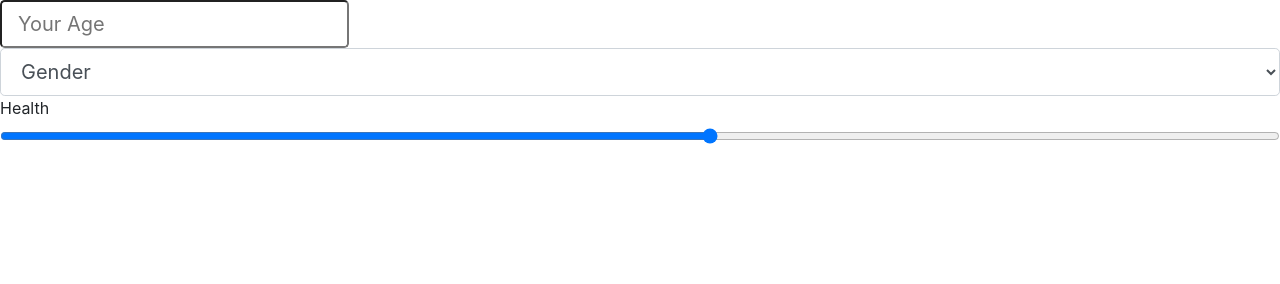
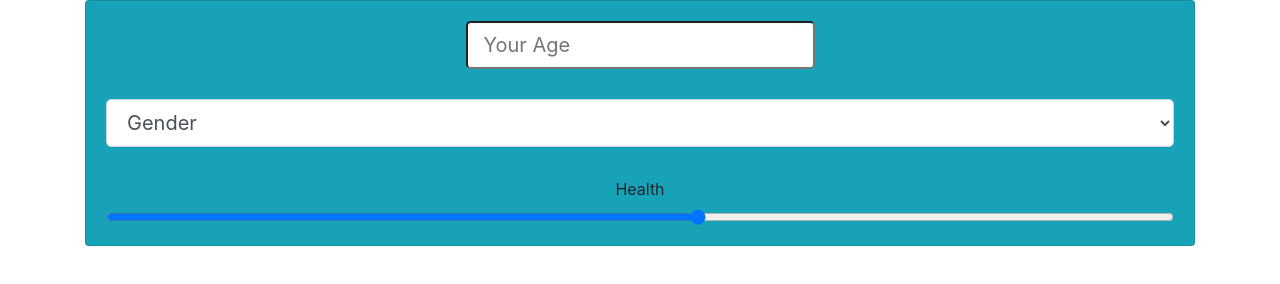
Before and after one commit to LiamPKenna/Galactic-Age-Calculator, a website built with webpack: page src/index.html in a window 1280 px wide. Built offline with nearby package versions, Linux system fonts and the light colour scheme.

Commit message:
add initial styling to user input form

```diff
--- a/src/css/styles.css
+++ b/src/css/styles.css
@@ -0,0 +1,9 @@
+.user-input-div {
+  text-align: center;
+  padding: 20px;
+}
+
+select {
+  margin-top: 30px;
+  margin-bottom: 30px;
+}
--- a/src/index.html
+++ b/src/index.html
@@ -6,7 +6,8 @@
     <title></title>
   </head>
   <body>
-    <div class="user-input-div">
+    <div class="container">
+      <div class="user-input-div card bg-info">
         <form id="user-input">
           <input id="age-input" class="form-control-lg" type="number" name="age" placeholder="Your Age">
           <select id="gender-input" class="form-control form-control-lg">
@@ -19,6 +20,8 @@
           <input type="range" id="health-input" class="form-control-range" name="health" min="1" max="10" step="1">
         </form>
       </div>
+    </div>
+
 
   </body>
 </html>
```
Lines whose indentation alone changed are shown as unchanged.
